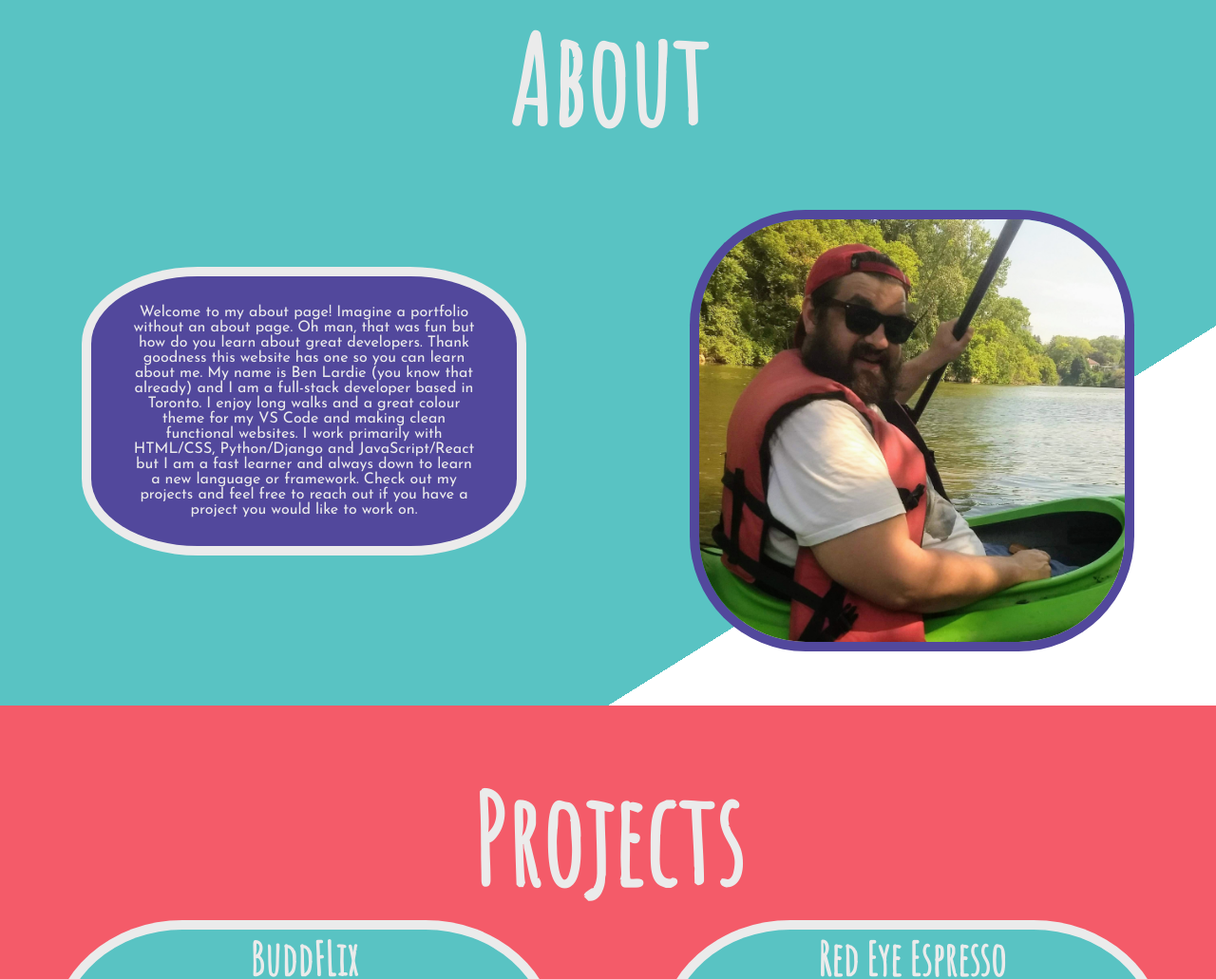
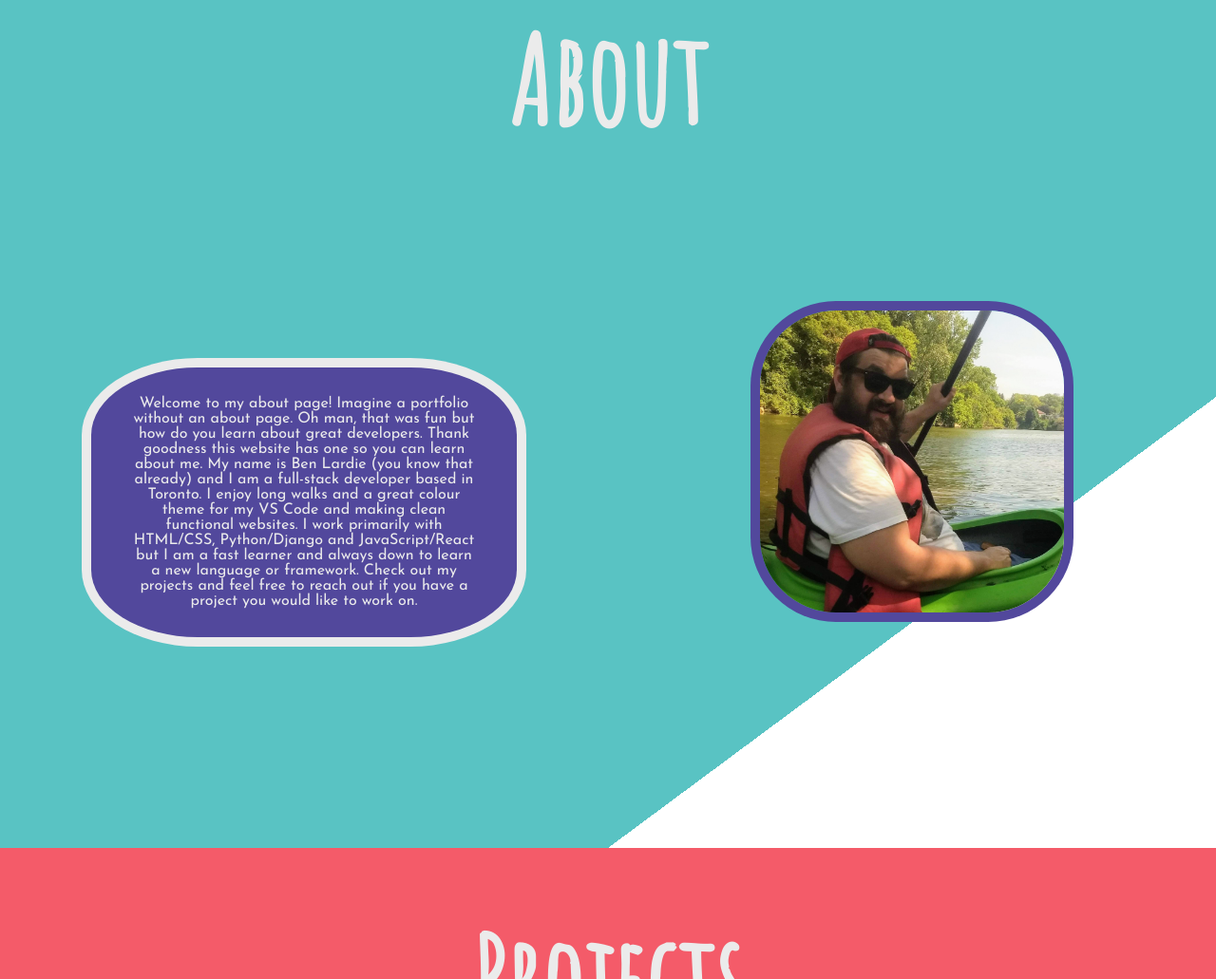
Before and after one commit to BenLardie/BenLardiePortfolio, a plain HTML site: page index.html in a window 1280 px wide. Shown: the part 807-1838 px from the top of the page at 95% size. Drawn offline with Linux system fonts and the light colour scheme.

Commit message:
fixed image for giant screens

```diff
--- a/stlye.css
+++ b/stlye.css
@@ -313,6 +313,14 @@
 }
 
 @media (max-width: 2000px) {
+
+    #about {
+        height: 950px;
+    }
+    #about img {
+        max-width: 50%;
+    }
+
      .project-blurb-buddflix {
         top: -150px;
       }
```
